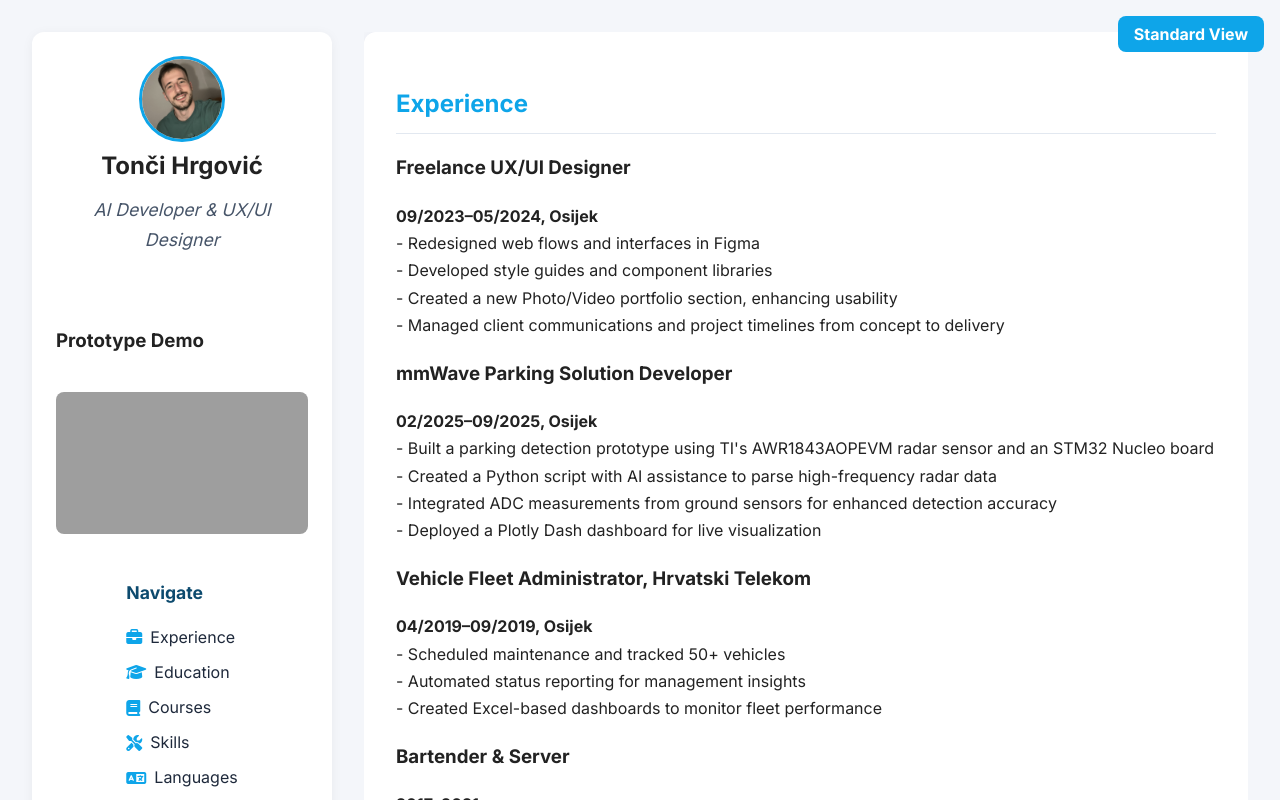
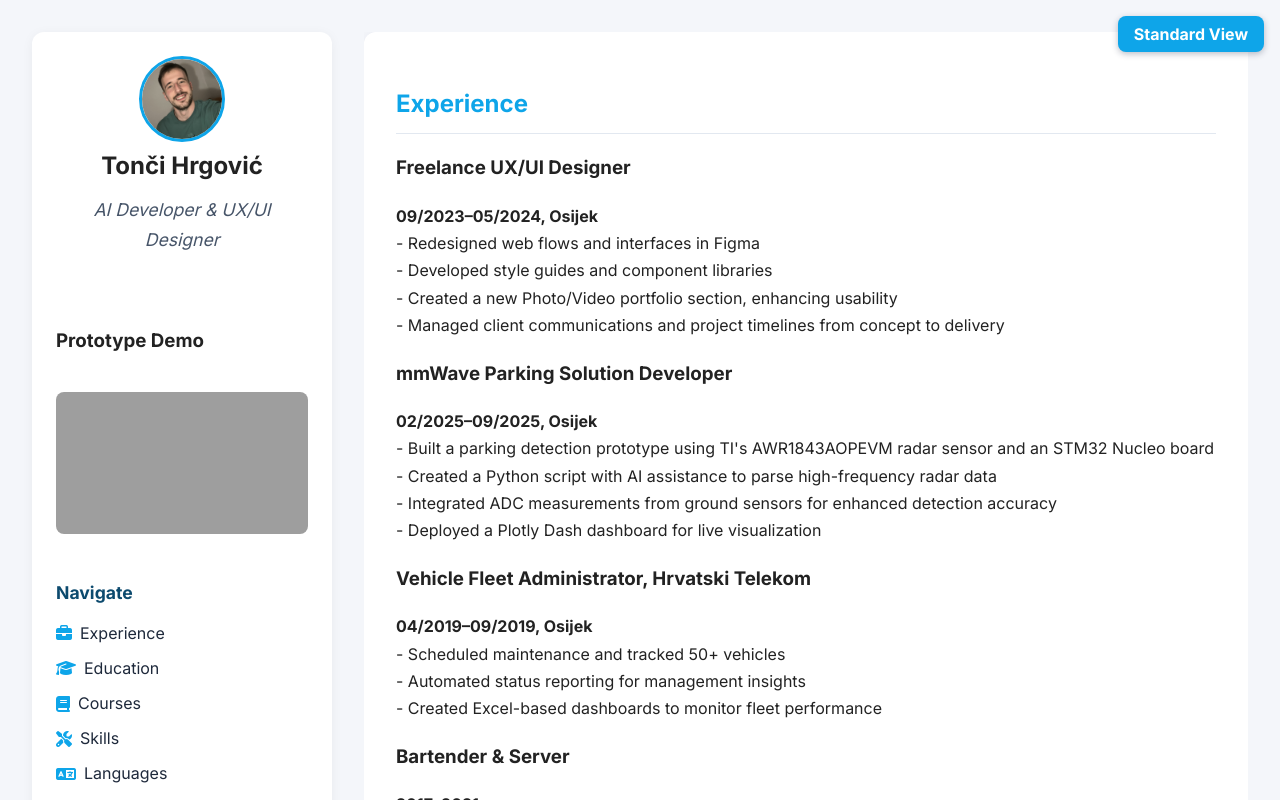
Before and after one commit to Hrgacro/tonci-cv, a plain HTML site: page docs/index.html in a window 1280 px wide. Both pictures are taken after a click on the button "Alternate View". Shown: the top 800 px of the page. Drawn offline with Linux system fonts and the light colour scheme; grey boxes are pictures that could not be loaded.

Commit message:
Align sidebar items and fix toggle button styling

```diff
--- a/docs/style.css
+++ b/docs/style.css
@@ -18,16 +18,16 @@ body {
   border-radius: 0.5rem;
   font-weight: bold;
   cursor: pointer;
-  background: #1e293b; /* Dark navy blue for better visibility matching vintage style */
-  color: #f9fafb; /* Light color for good contrast */
-  font-family: 'Georgia', serif; /* Matching font for Standard View */
+  background: #1e293b; /* Dark navy for vintage style */
+  color: #f9fafb;
+  font-family: 'Georgia', serif;
   font-size: 1rem;
-  box-shadow: 0 2px 6px rgba(30, 40, 70, 0.3); /* subtle shadow to raise the button visually */
+  box-shadow: 0 2px 6px rgba(30, 40, 70, 0.3);
   transition: background-color 0.3s ease, color 0.3s ease;
 }
 .toggle-global:hover,
 .toggle-global:focus {
-  background-color: #0ea5e9; /* on hover, shift to brand blue for interaction feedback */
+  background-color: #0ea5e9;
   color: #fff;
   outline: none;
 }
@@ -58,7 +58,7 @@ header.hero {
   font-size: 1.1rem;
 }
 .avatar-large {
-  display: none; /* Hide the avatar in Standard View */
+  display: none; /* Hide avatar */
 }
 .hero-video {
   margin-top: 1.5rem;
@@ -125,8 +125,6 @@ header.hero {
   font-weight: bold;
   color: #223058;
   margin: 0 0 0.6rem 0;
-  border: none;
-  padding-bottom: 0;
 }
 .card h3 {
   font-family: 'Georgia', serif;
@@ -135,7 +133,8 @@ header.hero {
   color: #222;
   margin: 1.1rem 0 0.3rem 0;
 }
-.card p, .card ul {
+.card p,
+.card ul {
   margin: 0 0 0.2rem 1rem;
   font-size: 1rem;
 }
@@ -154,11 +153,10 @@ header.hero {
 
 /* Override toggle button styling in Standard View only */
 body:not(.alt) .toggle-global {
-  background: #1e293b; /* Ensure toggle visible */
+  background: #1e293b;
   color: #f9fafb;
   font-family: 'Georgia', serif;
   font-weight: bold;
-  box-shadow: 0 2px 6px rgba(30, 40, 70, 0.3);
 }
 
 /* Alternate View font restore and button style */
@@ -170,16 +168,9 @@ body.alt .toggle-global {
   color: #fff;
   font-family: 'Inter', sans-serif;
   font-weight: bold;
-  position: fixed;
-  top: 1rem;
-  right: 1rem;
-  padding: 0.5rem 1rem;
-  border-radius: 0.5rem;
-  cursor: pointer;
-  box-shadow: none;
 }
 
-/* Alternate View styles - untouched */
+/* Alternate View styles */
 .view-alt {
   display: grid;
   grid-template-columns: 300px 1fr;
@@ -187,6 +178,7 @@ body.alt .toggle-global {
   padding: 2rem;
   background: #f4f6fa;
   min-height: 100vh;
+  align-items: start; /* Align sidebar and main top edges */
 }
 body.alt header.hero {
   display: none;
@@ -198,9 +190,9 @@ body.alt header.hero {
   box-shadow: 0 2px 12px rgba(0,0,0,0.05);
   display: flex;
   flex-direction: column;
-  align-items: center;
+  align-items: stretch; /* Make child items span full width */
   gap: 1.5rem;
-  height: fit-content;
+  max-width: 280px; /* Fix sidebar width */
 }
 .sidebar-profile {
   display: flex;
@@ -226,41 +218,40 @@ body.alt header.hero {
   border: none;
   border-radius: 0.5rem;
 }
+.sidebar-links,
+.sidebar-contacts {
+  width: 100%; /* Ensures nav and contacts align */
+}
 .sidebar-links h3,
 .sidebar-contacts h3 {
   margin: 0.75rem 0;
   color: #0c4a6e;
   font-size: 1.1rem;
 }
-.sidebar-links ul {
-  list-style: none;
+.sidebar-links ul,
+.sidebar-contacts {
+  margin: 0;
   padding: 0;
 }
-.sidebar-links li {
+.sidebar-links li,
+.sidebar-contacts p {
   display: flex;
   align-items: center;
   margin: 0.5rem 0;
 }
-.sidebar-links i {
+.sidebar-links i,
+.sidebar-contacts i {
   margin-right: 0.5rem;
   color: #0ea5e9;
 }
-.sidebar-links a {
+.sidebar-links a,
+.sidebar-contacts a {
   color: #1e293b;
   text-decoration: none;
+  flex: 1; /* Ensure links align width */
 }
 .sidebar-links a:hover {
   color: #0ea5e9;
-}
-.sidebar-contacts p {
-  display: flex;
-  align-items: center;
-  margin: 0.5rem 0;
-  font-size: 0.9rem;
-}
-.sidebar-contacts i {
-  margin-right: 0.5rem;
-  color: #475569;
 }
 .alt-main {
   display: flex;
```
